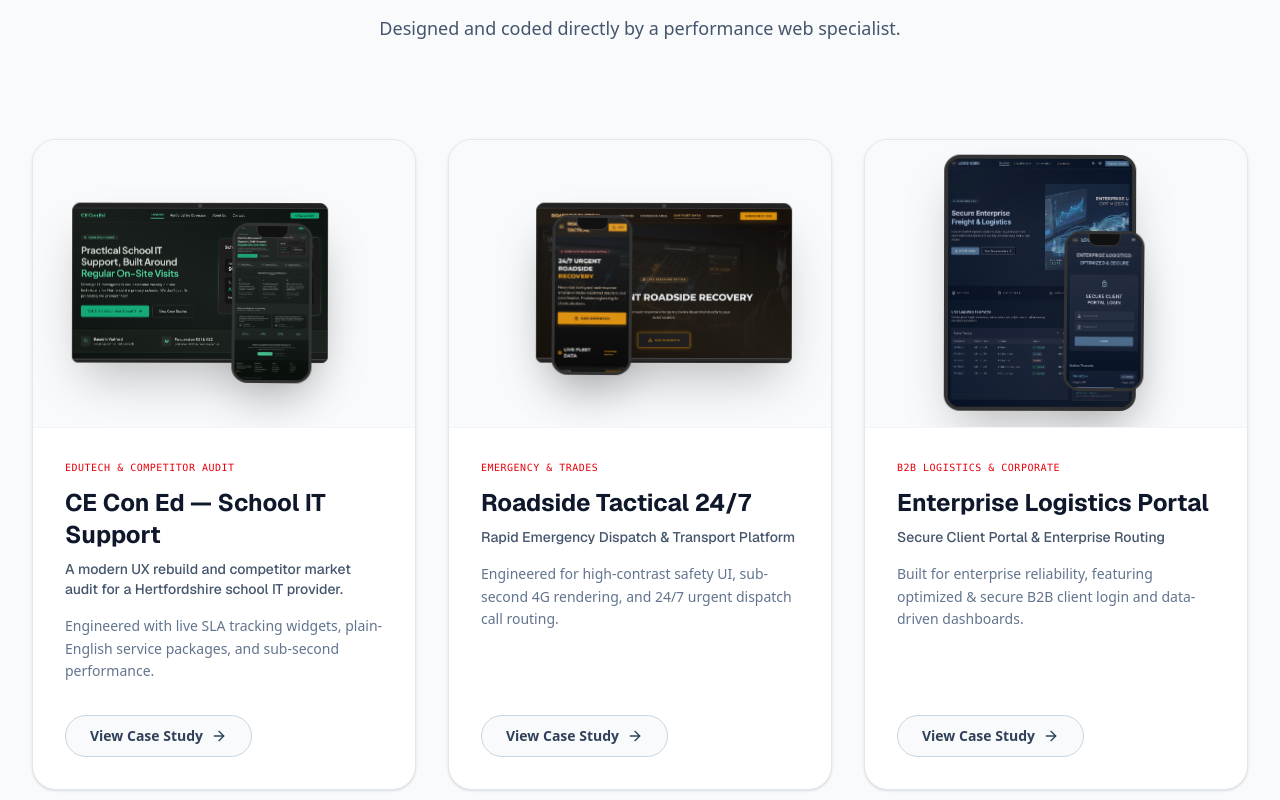
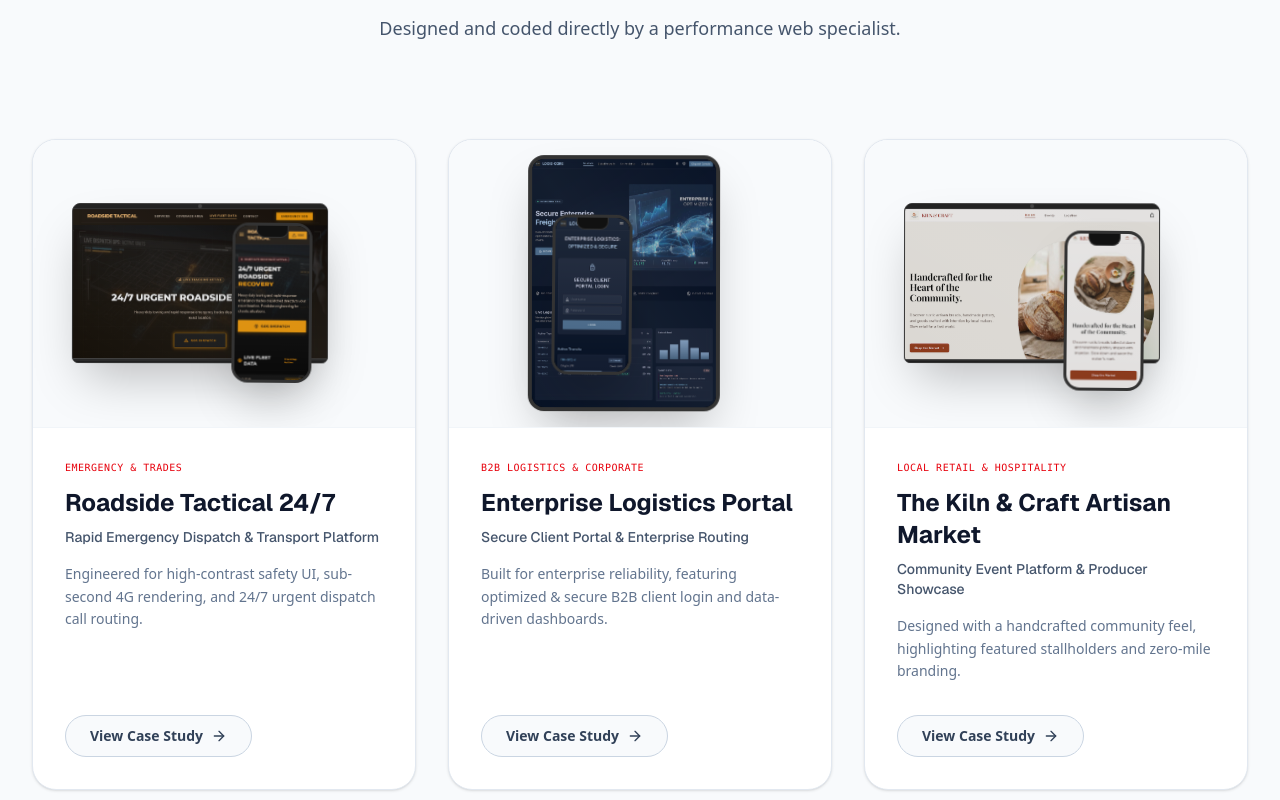
Before and after one commit to stokie2605/dean-wilshaw-web-development, a React (Vite) app: page / in a window 1280 px wide. Shown: the part 1080-1880 px from the top of the page. Built offline with nearby package versions, Linux system fonts and the light colour scheme.

Commit message:
feat: remove CE Con Ed from portfolio section grid

```diff
--- a/src/components/Portfolio.tsx
+++ b/src/components/Portfolio.tsx
@@ -47,23 +47,6 @@ export const Portfolio: React.FC<PortfolioProps> = ({ onOpenQuote }) => {
   }, []);
 
   const projects = [
-    {
-      industryLabel: 'EDUTECH & COMPETITOR AUDIT',
-      title: 'CE Con Ed — School IT Support',
-      subtitle: 'A modern UX rebuild and competitor market audit for a Hertfordshire school IT provider.',
-      uiFocus: 'Engineered with live SLA tracking widgets, plain-English service packages, and sub-second performance.',
-      desktopImage: '/mockups/con-ed-mockup.png',
-      mobileImage: '/mockups/con-ed-mockup.png',
-      modalTitle: 'CE Con Ed — Hertfordshire School IT Engine',
-      modalOverview: 'A complete strategic refresh translating complex school IT SLAs into high-trust, plain-English support portals for headteachers and school governors across Watford and Hertfordshire.',
-      features: [
-        'Comprehensive competitor & market audit across regional school IT providers',
-        'Interactive live support status widget (99.9% uptime & SLA tracking)',
-        'Plain-English service packages tailored specifically for KS1 & KS2 leadership',
-        'Sub-second React & Tailwind frontend architecture built for speed'
-      ],
-      badges: ['EduTech UX', 'Competitor Audit', 'React Architecture', 'Tailwind CSS']
-    },
     {
       industryLabel: 'Emergency & Trades',
       title: 'Roadside Tactical 24/7',
@@ -139,19 +122,19 @@ export const Portfolio: React.FC<PortfolioProps> = ({ onOpenQuote }) => {
               <MagneticCard key={idx} onClick={() => setActiveModal(idx)}>
                 <div className="relative h-64 sm:h-72 w-full overflow-hidden flex items-center justify-center p-6 border-b border-slate-100 dark:border-white/5 bg-slate-50 dark:bg-[#09090B]">
                   {/* Ambient Glows */}
-                  <div className={`absolute inset-0 blur-[80px] rounded-full w-48 h-48 top-1/2 transform -translate-y-1/2 mix-blend-screen opacity-50 group-hover:opacity-80 transition-opacity duration-700 ${idx === 0 ? 'bg-emerald-500/20 left-1/2 -translate-x-1/2' : idx === 1 ? 'bg-indigo-500/20 left-1/2 -translate-x-1/2' : 'bg-rose-500/20 left-1/2 -translate-x-1/2'}`}></div>
+                  <div className={`absolute inset-0 blur-[80px] rounded-full w-48 h-48 top-1/2 transform -translate-y-1/2 mix-blend-screen opacity-50 group-hover:opacity-80 transition-opacity duration-700 ${idx === 0 ? 'bg-indigo-500/20 left-1/2 -translate-x-1/2' : idx === 1 ? 'bg-rose-500/20 left-1/2 -translate-x-1/2' : 'bg-amber-500/20 left-1/2 -translate-x-1/2'}`}></div>
 
                   {/* Badges */}
                   <div className="absolute top-6 right-6 z-20 bg-white/90 dark:bg-[#09090B]/80 backdrop-blur-md border border-slate-200 dark:border-white/10 rounded-full px-3 py-1 flex items-center gap-1.5 shadow-lg group-hover:translate-y-0 translate-y-2 opacity-0 group-hover:opacity-100 transition-all duration-300">
                     <span className="text-emerald-500 dark:text-emerald-400 text-xs">⚡</span>
-                    <span className="font-mono text-slate-900 dark:text-white text-xs font-medium">{idx === 1 ? '98+' : idx === 2 ? '92+' : '95+'} Score</span>
+                    <span className="font-mono text-slate-900 dark:text-white text-xs font-medium">{idx === 0 ? '98+' : idx === 1 ? '92+' : '95+'} Score</span>
                   </div>
 
                   {/* Device Mockups container */}
                   <div className="relative w-full max-w-sm h-full flex items-center justify-center z-10 floating">
                     {/* Main Device (MacBook / iPad) */}
-                    {idx === 2 ? (
-                      // iPad for the 3rd card to vary it up slightly
+                    {idx === 1 ? (
+                      // iPad for the 2nd card (Enterprise Logistics)
                       <div className="absolute w-48 h-64 bg-[#111] rounded-2xl border-[4px] border-[#333] shadow-2xl overflow-hidden -ml-8 transform group-hover:rotate-2 group-hover:scale-105 transition-all duration-500 ease-out z-10">
                         <div className="w-full h-full bg-[#050505] relative overflow-hidden">
                           <img src={project.desktopImage} alt={`${project.title} iPad`} className="w-full h-full object-cover object-top opacity-90" />
```
